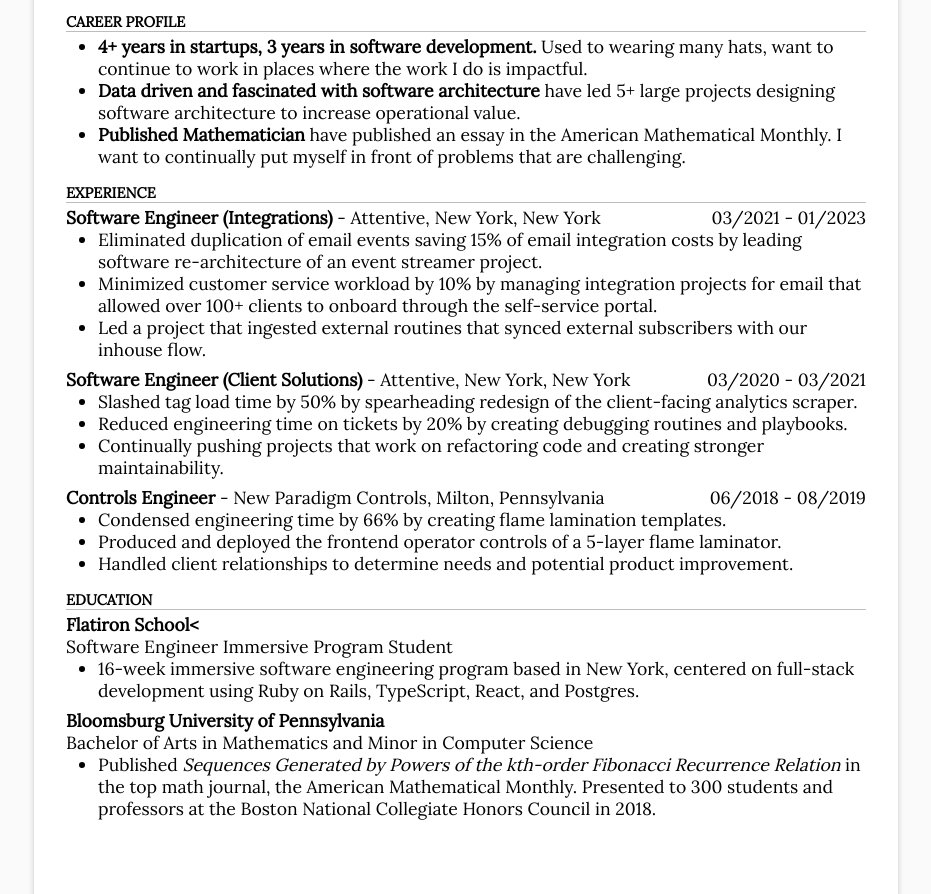
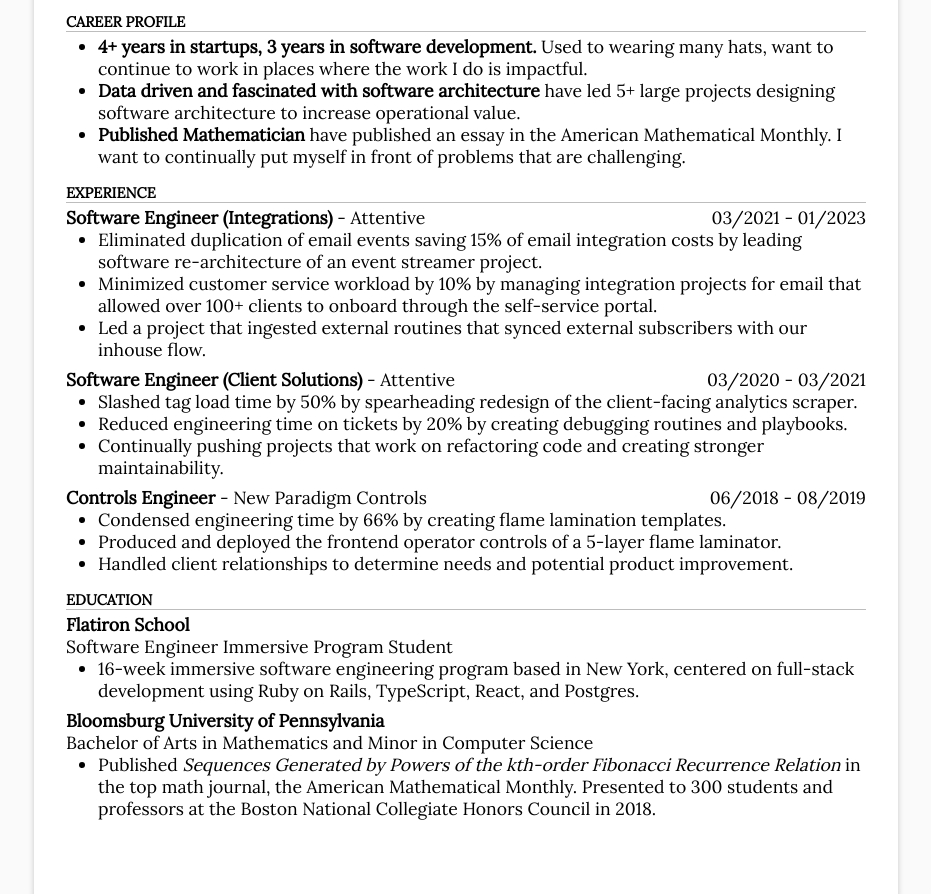
Before and after one commit to jwsharpe/jwsharpe.github.io, a website built with webpack: page resume.html in a window 1280 px wide. Shown: the part 203-1097 px from the top of the page, without its empty margins (174-1105 px from the left). Built offline with nearby package versions, Linux system fonts and the light colour scheme.

Commit message:
resume update

```diff
--- a/resume.html
+++ b/resume.html
@@ -193,7 +193,7 @@
           <div class="title-item">
             <h6>
               Software Engineer (Integrations)
-              <span>- Attentive, New York, New York</span>
+              <span>- Attentive</span>
             </h6>
             <p>03/2021 - 01/2023</p>
           </div>
@@ -218,7 +218,7 @@
           <div class="title-item">
             <h6>
               Software Engineer (Client Solutions)
-              <span>- Attentive, New York, New York</span>
+              <span>- Attentive</span>
             </h6>
             <p>03/2020 - 03/2021</p>
           </div>
@@ -241,7 +241,7 @@
           <div class="title-item">
             <h6>
               Controls Engineer
-              <span>- New Paradigm Controls, Milton, Pennsylvania</span>
+              <span>- New Paradigm Controls</span>
             </h6>
             <p>06/2018 - 08/2019</p>
           </div>
@@ -265,7 +265,7 @@
         <h5>EDUCATION</h5>
         <div class="resume-item">
           <div class="title-item">
-            <h6>Flatiron School<</h6>
+            <h6>Flatiron School</h6>
           </div>
           <p>Software Engineer Immersive Program Student</p>
           <ul>
```
